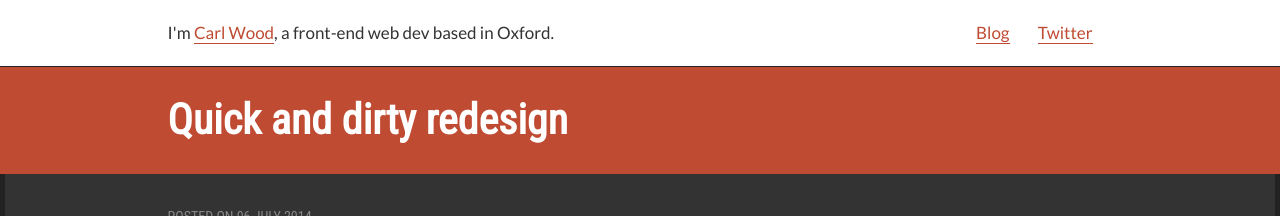
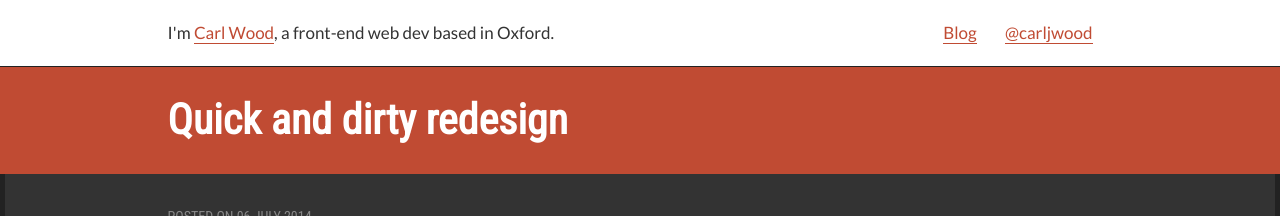
Before and after one commit to carlwood/carlwood.github.io, a Jekyll site: the page built from _posts/2014-07-06-redesign.markdown, in a window 1280 px wide. Shown: the top 216 px of the page. Built offline with Jekyll 4.4.1, drawn with Linux system fonts in a browser that asks for light colours; Markdown is read by kramdown in place of the engine named in the settings.

Commit message:
Twitter link tweak

```diff
--- a/_layouts/default.html
+++ b/_layouts/default.html
@@ -27,7 +27,7 @@
           <div class="col-md-4">
             <ul class="nav--primary">
               <li><a href="/">Blog</a></li>
-              <li><a href="http://twitter.com/carljwood">Twitter</a></li>
+              <li><a href="http://twitter.com/carljwood">@carljwood</a></li>
             </ul>
           </div>
         </div>
```
